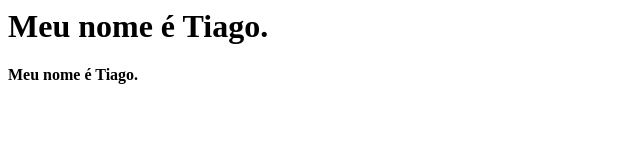
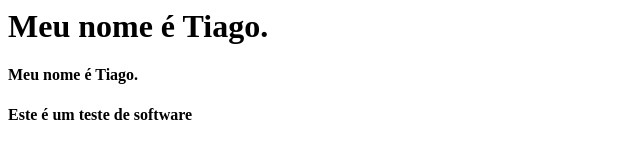
Before and after one commit to tiagoworking5/PROJETO_WEB_FRONT, a plain HTML site: page index.html in a window 1280 px wide. Shown: the whole page, without its empty margins (0-640 px from the left). Drawn offline with Linux system fonts and the light colour scheme.

Commit message:
PROJETO_WEB: add tag parágrafo.

```diff
--- a/index.html
+++ b/index.html
@@ -4,3 +4,5 @@
 <h1>Meu nome é Tiago.<h1>
 
 <h4>Meu nome é Tiago.<h4>
+
+<p>Este é um teste de software</p>
```
